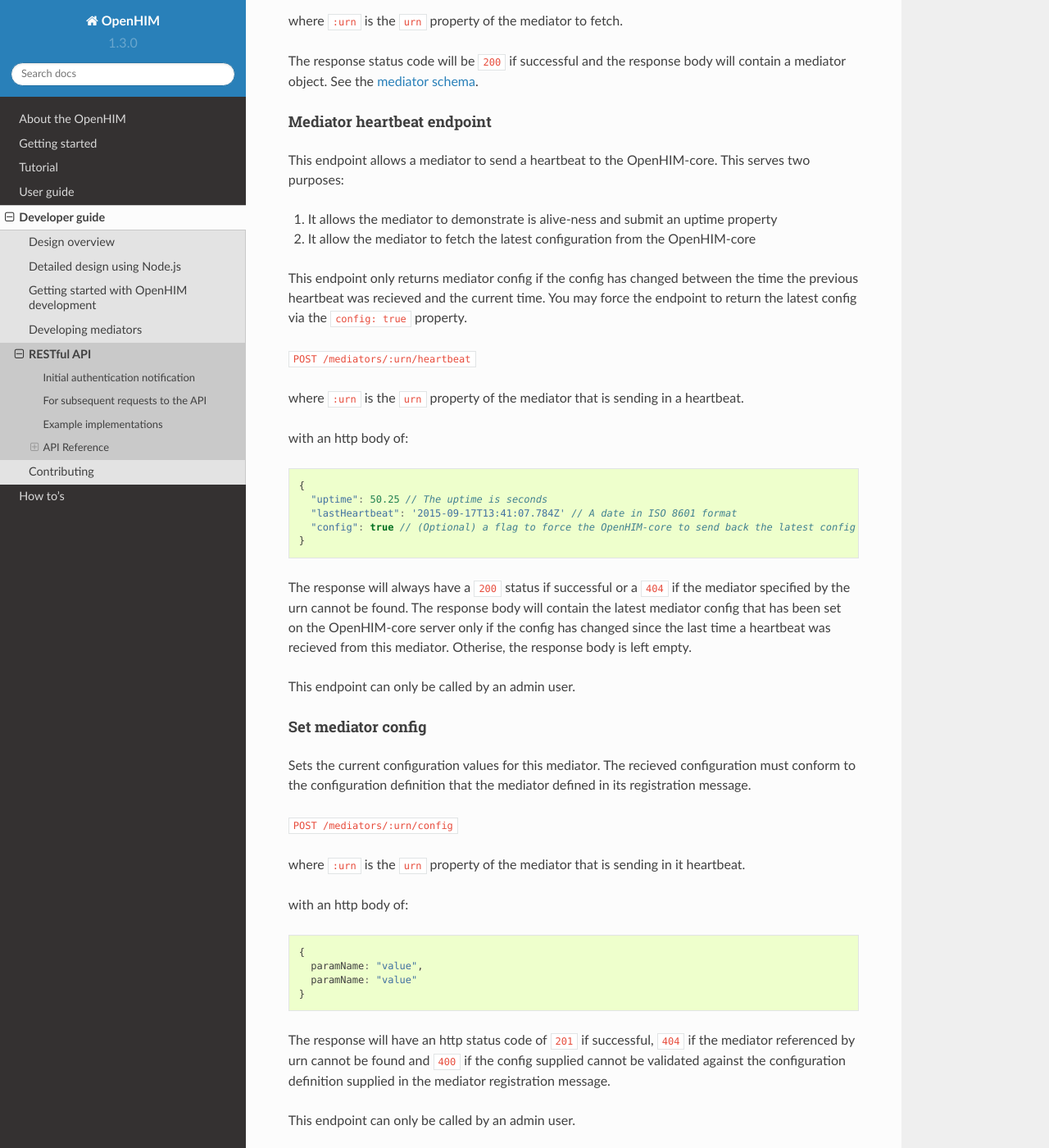
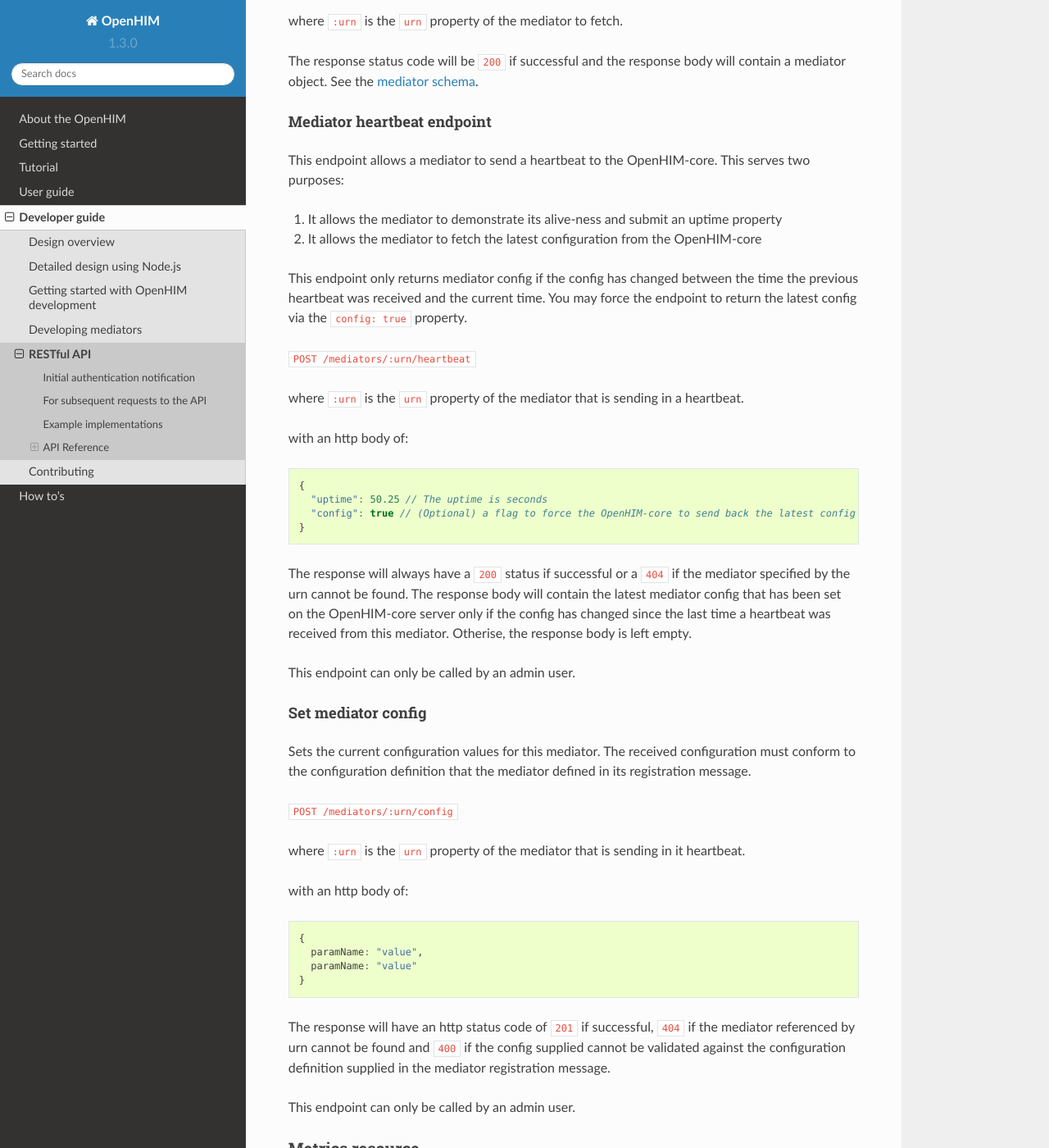
Before and after one commit to jembi/openhim-core-js, a Sphinx documentation site: the page built from docs/dev-guide/api-ref.md, in a window 1280 px wide and 1400 px high, scrolled down 10428 px. Shown: the whole window at 82% size. Built offline with Sphinx 7.4.7 and the Read the Docs theme 2.0.0, drawn with Linux system fonts in a browser that asks for light colours.

Commit message:
Addressed misc CR comments.

````diff
--- a/docs/dev-guide/api-ref.md
+++ b/docs/dev-guide/api-ref.md
@@ -402,10 +402,10 @@ The response status code will be `200` if successful and the response body will
 
 This endpoint allows a mediator to send a heartbeat to the OpenHIM-core. This serves two purposes:
 
-1. It allows the mediator to demonstrate is alive-ness and submit an uptime property
-2. It allow the mediator to fetch the latest configuration from the OpenHIM-core
+1. It allows the mediator to demonstrate its alive-ness and submit an uptime property
+2. It allows the mediator to fetch the latest configuration from the OpenHIM-core
 
-This endpoint only returns mediator config if the config has changed between the time the previous heartbeat was recieved and the current time. You may force the endpoint to return the latest config via the `config: true` property.
+This endpoint only returns mediator config if the config has changed between the time the previous heartbeat was received and the current time. You may force the endpoint to return the latest config via the `config: true` property.
 
 `POST /mediators/:urn/heartbeat`
 
@@ -413,21 +413,20 @@ where `:urn` is the `urn` property of the mediator that is sending in a heartbea
 
 with an http body of:
 
-```javascript
+```js
 {
   "uptime": 50.25 // The uptime is seconds
-  "lastHeartbeat": '2015-09-17T13:41:07.784Z' // A date in ISO 8601 format
   "config": true // (Optional) a flag to force the OpenHIM-core to send back the latest config
 }
 ```
 
-The response will always have a `200` status if successful or a `404` if the mediator specified by the urn cannot be found. The response body will contain the latest mediator config that has been set on the OpenHIM-core server only if the config has changed since the last time a heartbeat was recieved from this mediator. Otherise, the response body is left empty.
+The response will always have a `200` status if successful or a `404` if the mediator specified by the urn cannot be found. The response body will contain the latest mediator config that has been set on the OpenHIM-core server only if the config has changed since the last time a heartbeat was received from this mediator. Otherise, the response body is left empty.
 
 This endpoint can only be called by an admin user.
 
 #### Set mediator config
 
-Sets the current configuration values for this mediator. The recieved configuration must conform to the configuration definition that the mediator defined in its registration message.
+Sets the current configuration values for this mediator. The received configuration must conform to the configuration definition that the mediator defined in its registration message.
 
 `POST /mediators/:urn/config`
 
````
Also changed, not shown: 4 other files.
